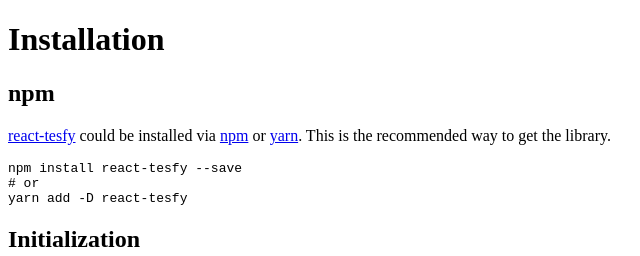
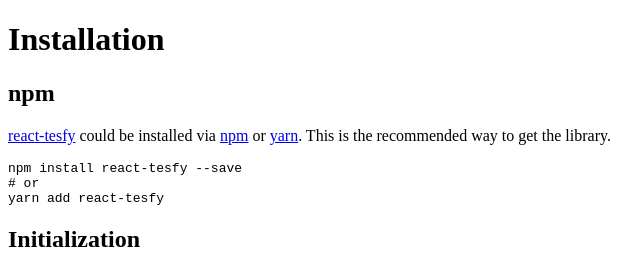
Before and after one commit to tesfy/tesfy-website, a Gatsby site: page /docs/react/installation in a window 1280 px wide. Shown: the top 256 px of the page, 0-640 px from the left. Built offline with nearby package versions, Linux system fonts and the light colour scheme; Gatsby itself is replaced by a stand-in of ours; code samples lack their colours.

Commit message:
Update installation.mdx (#2)
Removed '-D' flag to make yarn and npm commands equivalent

````diff
--- a/src/pages/docs/react/installation.mdx
+++ b/src/pages/docs/react/installation.mdx
@@ -14,7 +14,7 @@
 ```bash
 npm install react-tesfy --save
 # or
-yarn add -D react-tesfy
+yarn add react-tesfy
 ```
 
 ## Initialization
````
